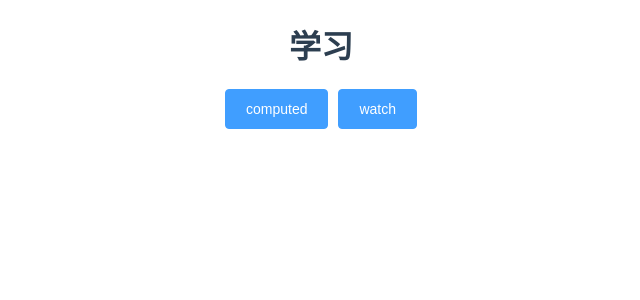
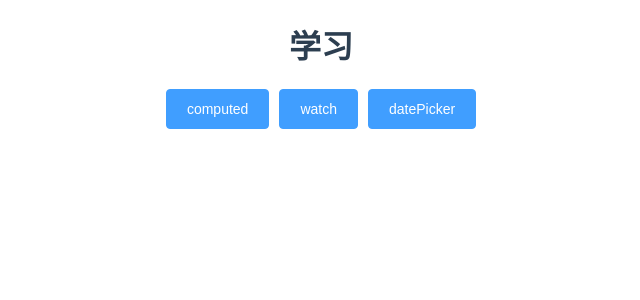
Before and after one commit to Thechosenpj/1213, a Vue app in the folder vuedemo/: page / in a window 1280 px wide. Shown: the top 300 px of the page, without its empty margins (319-959 px from the left). Built offline with nearby package versions, Linux system fonts and the light colour scheme.

Commit message:
饿了么ui时间日期选择框关于default-value 不生效的问题=== 没解决

```diff
--- a/vuedemo/src/element-ui/index.js
+++ b/vuedemo/src/element-ui/index.js
@@ -6,7 +6,8 @@ import {
   FormItem,
   Input,
   Select,
-  Option
+  Option,
+  DatePicker
 } from 'element-ui'
 const element = {
   install: () => {
@@ -17,6 +18,7 @@ const element = {
     Vue.use(Input)
     Vue.use(Select)
     Vue.use(Option)
+    Vue.use(DatePicker)
   }
 }
 
--- a/vuedemo/src/router/index.js
+++ b/vuedemo/src/router/index.js
@@ -19,6 +19,11 @@ const routes = [
     path: '/computed',
     name: 'computed',
     component: () => import('../views/computed.vue')
+  },
+  {
+    path: '/datePicker',
+    name: 'datePicker',
+    component: () => import('../views/datePicker.vue')
   }
 ]
 
--- a/vuedemo/src/views/login.vue
+++ b/vuedemo/src/views/login.vue
@@ -3,6 +3,7 @@
     <h1>学习</h1>
     <el-button type="primary" @click="computed">computed</el-button>
     <el-button type="primary" @click="watch">watch</el-button>
+    <el-button type="primary" @click="datePicker">datePicker</el-button>
   </div>
 </template>
 
@@ -17,6 +18,9 @@ export default {
     },
     watch () {
       this.$router.push('/watch')
+    },
+    datePicker () {
+      this.$router.push('/datePicker')
     }
   }
 }
```
